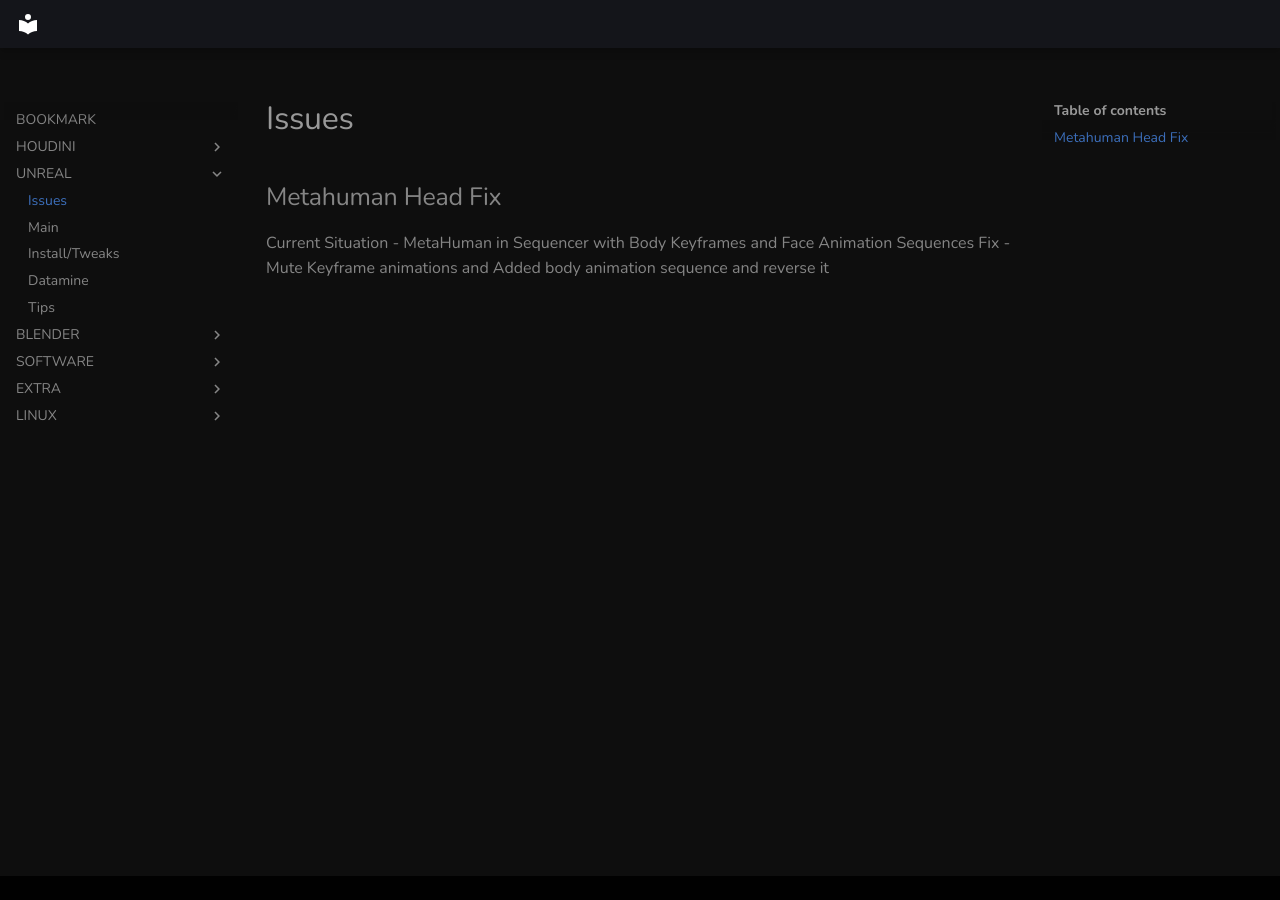
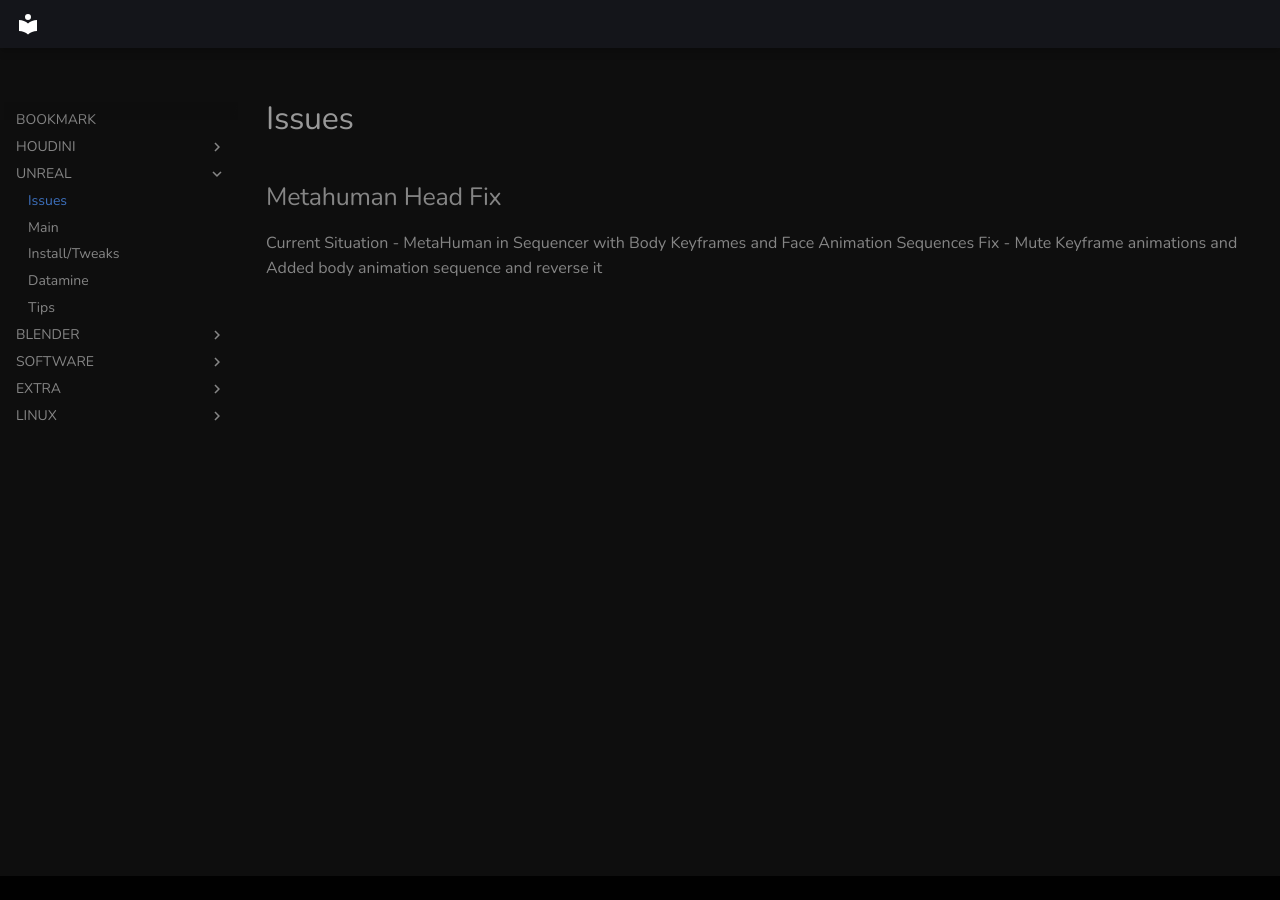
Before and after one commit to gihanx/projectx, an MkDocs documentation site: the page built from docs/unreal/issues.md, in a window 1280 px wide. Built offline with MkDocs 1.6.1 and Material for MkDocs 9.7.7, drawn with Linux system fonts in a browser that asks for light colours; part of the change alters nothing that is shown.

```diff
--- a/docs/unreal/issues.md
+++ b/docs/unreal/issues.md
@@ -1,3 +1,9 @@
+---
+hide:
+ - toc
+ - path
+ - title
+---
 ## Metahuman Head Fix
 
 Current Situation - MetaHuman in Sequencer with Body Keyframes and Face Animation Sequences
```
